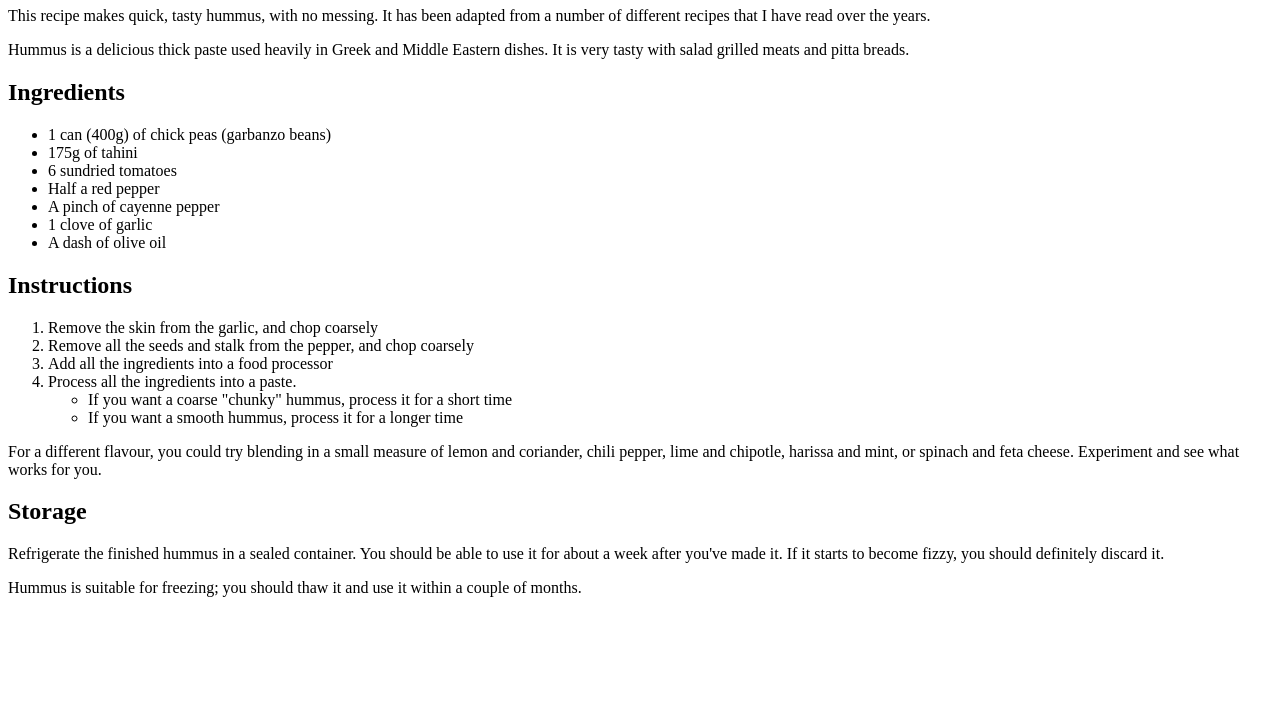
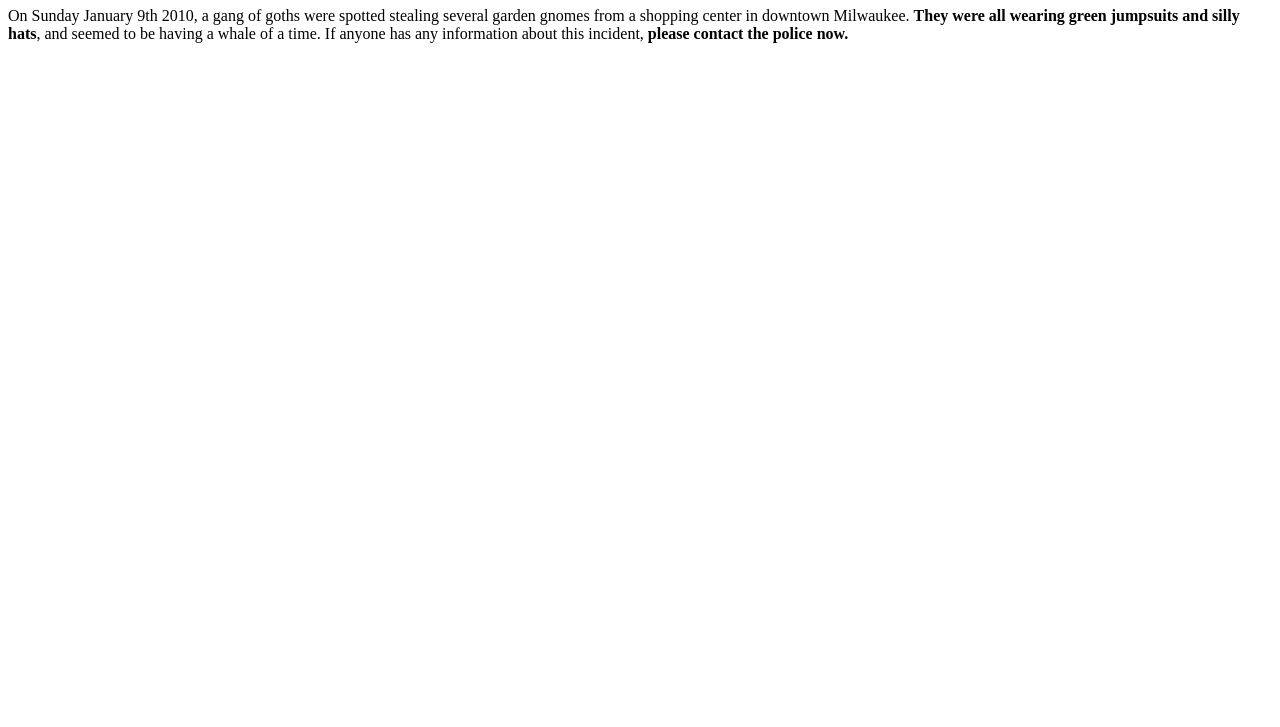
Before and after one commit to nagashimam/mdn-tutorial, a plain HTML site: page work/index.html in a window 1280 px wide. Shown: the part 73-800 px from the top of the page. Drawn offline with Linux system fonts and the light colour scheme.

Commit message:
強調と重要性
em/strongの重要性がよく分からないなー。

アクセントとかで意味が変わるときにはem、そうでないときにはstrong?

```diff
--- a/work/index.html
+++ b/work/index.html
@@ -7,50 +7,13 @@
 </head>
 
 <body>
-    <h1>Quick hummus recipe</h1>
+    <h1>Important notice</h1>
 
-    <p> This recipe makes quick, tasty hummus, with no messing. It has been adapted from a number of different recipes
-        that I have read over the years.</p>
-
-    <p> Hummus is a delicious thick paste used heavily in Greek and Middle Eastern dishes. It is very tasty with salad
-        grilled meats and pitta breads.</p>
-
-    <h2>Ingredients</h2>
-
-    <ul>
-        <li>1 can (400g) of chick peas (garbanzo beans)</li>
-        <li>175g of tahini</li>
-        <li>6 sundried tomatoes</li>
-        <li>Half a red pepper</li>
-        <li>A pinch of cayenne pepper</li>
-        <li>1 clove of garlic</li>
-        <li>A dash of olive oil</li>
-    </ul>
-
-    <h2>Instructions</h2>
-
-    <ol>
-        <li>Remove the skin from the garlic, and chop coarsely</li>
-        <li>Remove all the seeds and stalk from the pepper, and chop coarsely</li>
-        <li>Add all the ingredients into a food processor</li>
-        <li>Process all the ingredients into a paste.
-            <ul>
-                <li>If you want a coarse "chunky" hummus, process it for a short time</li>
-                <li>If you want a smooth hummus, process it for a longer time</li>
-            </ul>
-        </li>
-    </ol>
-    <p>For a different flavour, you could try blending in a small measure of lemon and coriander, chili pepper, lime and
-        chipotle, harissa and mint, or spinach and feta cheese. Experiment and see what works for you.</p>
-
-    <h2>Storage</h2>
-
-    <p>Refrigerate the finished hummus in a sealed container. You should be able to use it for about a week after you've
-        made it. If it starts to become fizzy, you should definitely discard it.</p>
-
-    <p>Hummus is suitable for freezing; you should thaw it and use it within a couple of months.</p>
-
-
-</body>
+    <p>On Sunday January 9th 2010, a gang of goths were
+        spotted stealing several garden gnomes from a shopping
+        center in downtown Milwaukee. <strong>They were all wearing green
+            jumpsuits and silly hats</strong>, and seemed to be having a whale
+        of a time. If anyone has any information about this
+        incident, <strong>please contact the police now.</strong></p>
 
 </html>
```
